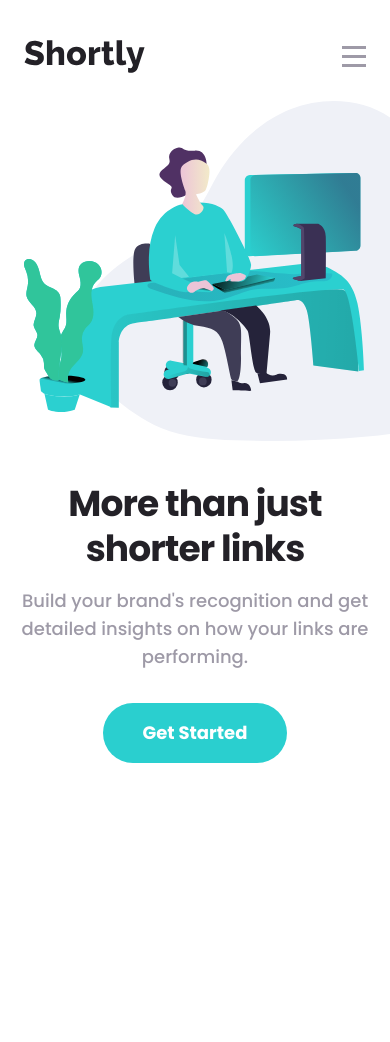
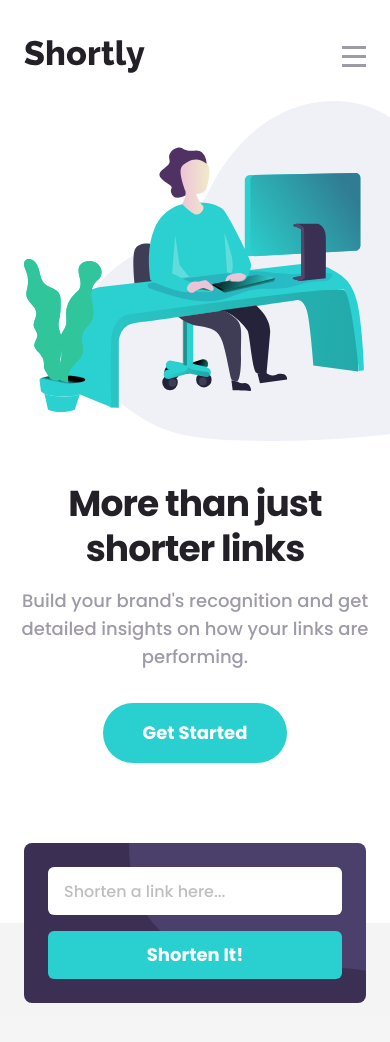
Before and after one commit to danaYatsuta/frontend-mentor-url-shortening-api, a Vue app: page / in a window 390 px wide. Shown: the top 1042 px of the page. Before the commit the page ends 844 px from the top, so only its background shows below. Built offline with nearby package versions, Linux system fonts and the light colour scheme.

Commit message:
Mobile link form

```diff
--- a/src/App.vue
+++ b/src/App.vue
@@ -1,11 +1,13 @@
 <script>
 import TheHeader from './components/TheHeader.vue'
-import TheHero from './components/TheHero.vue';
+import TheHero from './components/TheHero.vue'
+import TheLinkList from './components/TheLinkList.vue'
 
 export default {
   components: {
     TheHeader,
-    TheHero
+    TheHero,
+    TheLinkList
   }
 }
 </script>
@@ -15,5 +17,9 @@ export default {
 
   <main>
     <TheHero />
+
+    <div class="mt-40 bg-very-dark-blue/5">
+      <TheLinkList />
+    </div>
   </main>
 </template>
--- /dev/null
+++ b/src/components/LinkListForm.vue
@@ -0,0 +1,19 @@
+<template>
+  <div class="mx-6">
+    <div
+      class="mx-auto flex h-40 max-w-6xl -translate-y-20 items-center rounded-lg bg-dark-violet bg-shorten-mobile bg-right-top bg-no-repeat px-6"
+    >
+      <form class="flex flex-col gap-4">
+        <input
+          type="text"
+          placeholder="Shorten a link here..."
+          class="h-12 w-full rounded-md px-4 text-base placeholder:text-gray"
+        />
+
+        <button type="submit" class="h-12 rounded-md bg-cyan font-bold text-white">
+          Shorten It!
+        </button>
+      </form>
+    </div>
+  </div>
+</template>
--- /dev/null
+++ b/src/components/TheLinkList.vue
@@ -0,0 +1,13 @@
+<script>
+import LinkListForm from './LinkListForm.vue'
+
+export default {
+  components: {
+    LinkListForm
+  }
+}
+</script>
+
+<template>
+  <LinkListForm />
+</template>
--- a/tailwind.config.js
+++ b/tailwind.config.js
@@ -24,7 +24,11 @@ module.exports = {
     fontFamily: {
       poppins: ['Poppins', 'sans-serif']
     },
-    extend: {}
+    extend: {
+      backgroundImage: {
+        'shorten-mobile': 'url("./images/bg-shorten-mobile.svg")'
+      }
+    }
   },
   plugins: []
 }
```
Also changed, not shown: index.html (+0 -8 lines).
